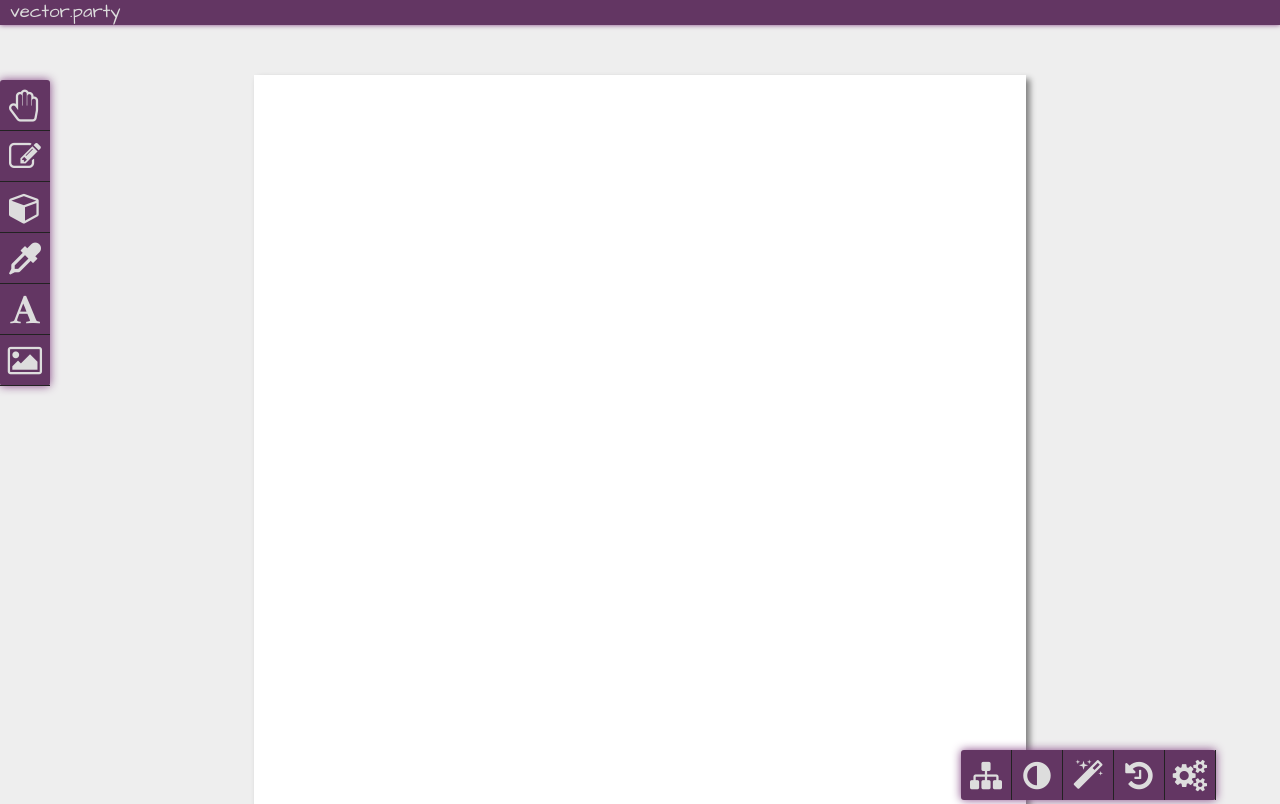
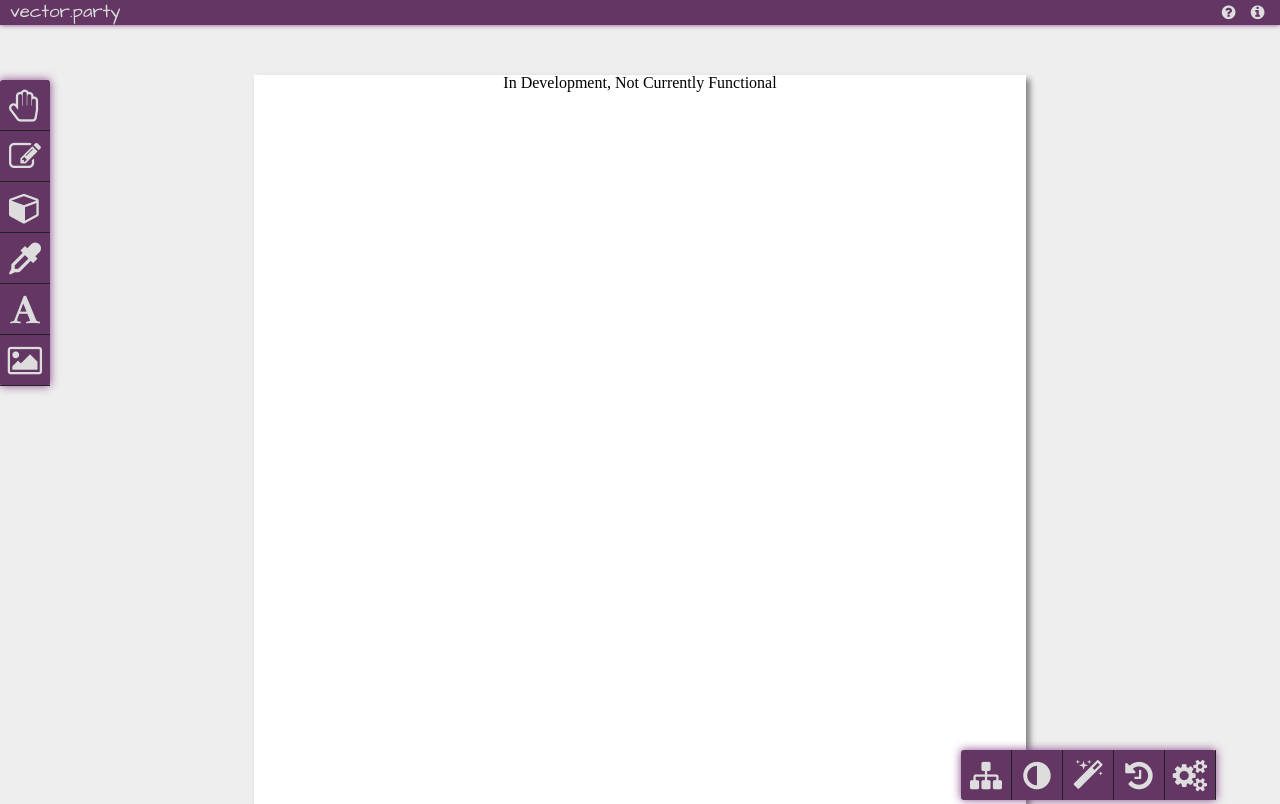
Before and after one commit to vector-party/vector-party.github.io, a plain HTML site: page index.html in a window 1280 px wide. Shown: the top 804 px of the page. Drawn offline with Linux system fonts and the light colour scheme; files that its build step writes are made by us from their sources.

Commit message:
added top-right buttons, other things

```diff
--- a/index.html
+++ b/index.html
@@ -2,8 +2,9 @@
 <html>
     <head>
         <meta charset="UTF-8">
+        <meta name="robots" content="index, nofollow">
         <meta http-equiv="Content-Type" content="text/html;charset=utf-8">
-        <meta name="viewport" content="width=device-width,initial-scale=1">
+        <meta name=viewport content="width=device-width, initial-scale=1">
         <title>Vector.Party - Online Vectoring Suite</title>
         <meta name="description" content="Vector.Party, the vector graphic design webapp suite. Free and open source.">
         <meta name="author" content="Gwen Hope">
@@ -17,6 +18,10 @@
     <body>
         <div id="top-bar">
             <h1>vector.party</h1>
+            <div id="info-buttons">
+                <span title="Help"><i class="fa fa-1x fa-fw fa-question-circle"></i></span>
+                <span title="About"><i class="fa fa-1x fa-fw fa-info-circle"></i></span>
+            </div>
         </div>
         <div class="btn-holder-v">
             <div id="hand-tool" title="Hand Tool - Move, Resize, Rearrange Elements"><span><i class="fa fa-hand-paper-o fa-2x fa-fw"></i></span></div>
@@ -30,7 +35,7 @@
             <div id="map-diag" title="Map Dialog - Objects, Their Names, Groups, and Order"><span><i class="fa fa-fw fa-2x fa-sitemap"></i></span></div><div id="color-diag" title="Color Dialog - Detailed Color Controls"><span><i class="fa fa-fw fa-2x fa-adjust"></i></span></div><div id="effects-diag" title="Effects Dialog - Apply Live Effects and Filters"><span><i class="fa fa-fw fa-2x fa-magic"></i></span></div><div id="history-diag" title="History Dialog - See What's Happened. Control Time"><span><i class="fa fa-fw fa-2x fa-history"></i></span></div><div id="render-diag" title="Render Dialog - Render and Export To Raster"><span><i class="fa fa-fw fa-2x fa-gears"></i></span></div>
         </div>
         <div id="page">
-            <canvas id="page-area" height="1000" width="772"></canvas>
+            <h1 style="text-align:center;">In Development, Not Currently Functional</h1>
         </div>
     </body>
 </html>
--- a/less/main.less
+++ b/less/main.less
@@ -19,7 +19,28 @@ body {background-color:#EEE;z-index:-1;}
     left: 0;
     right: 0;
     z-index: 1;
-    h1 {font-size:14pt;color:@text-color;margin:0;position:fixed;left:10px; font-family: 'Architects Daughter', cursive;.no-select; float:left;}
+    h1 {font-size:14pt;color:@text-color;margin:0;position:fixed;left:10px; font-family: 'Architects Daughter', cursive;.no-select;z-index:2;}
+}
+
+#info-buttons {
+    display: inline-block;
+    position: fixed;
+    top: 0;
+    right: 10px;
+    z-index:2;
+    text-align: center;
+    vertical-align: middle;
+    line-height:inherit;
+    color: @text-color;
+    height: inherit;
+    span{
+        width:inherit;height:inherit;line-height:inherit;
+        :hover{background-color:@accent-color;color:@text-color + #111;}
+        :active,:focus{background-color:@active-color;color:@text-color + #222;}
+        :active{cursor:progress;}
+    }
+    span,i{width:25px;}
+    .no-select;
 }
 
 .btn-holder-v {
```
Also changed, not shown: css/main.css, 1 other file.
